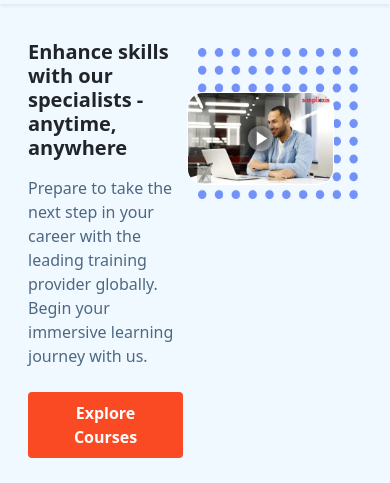
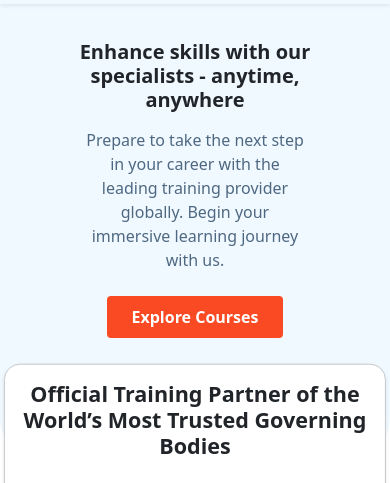
Before and after one commit to debyendu03/simpliaxis.com, a website with bundled scripts: page index.html in a window 390 px wide. Shown: the part 60-543 px from the top of the page. Built offline with nearby package versions, Linux system fonts and the light colour scheme.

Commit message:
Enhance home banner responsiveness by adding media queries and adjusting layout for mobile views

```diff
--- a/css/home-banner.css
+++ b/css/home-banner.css
@@ -93,6 +93,31 @@
     gap: 2rem;
     animation: scroll 3s linear infinite;
     width: max-content;
+}
+.home-ban-title-sec {
+    width: 50%;
+}
+.hide-on-mobile {
+    display: block;
+}
+@media (max-width: 991.98px) {
+    .hide-on-mobile {
+        display: none !important;
+    }
+    .home-ban-title-sec-text {
+        width: 90%;
+        margin: 0 auto 30px auto;
+    }
+    .home-ban-title-sec-text .card-body {
+        text-align: center;
+    }
+    .home-ban-title-sec-text .card-body p {
+        justify-self: center;
+        width: 80%;
+    }
+    .home-ban-title-sec {
+        width: 95%;
+    }
 }
 
 /* Responsive additions */
--- a/index.html
+++ b/index.html
@@ -31,7 +31,7 @@
         <section id="learners-reviews-section-placeholder"></section>
         <section id="our-latest-blogs-section-placeholder"></section>
         <section id="counselling-section-placeholder"></section>
-        <section id="footer-placeholder"></section>
+        <!-- <section id="footer-placeholder"></section> -->
 
         <!--  JS -->
         <script
--- a/js/components/footer.js
+++ b/js/components/footer.js
@@ -1,7 +1,7 @@
 export function footer() {
     const html = `
     <!-- first row start -->
-    <div class="container-fluid px-2 px-md-0" style="width: 100%">
+    <div class="container-fluid px-2 px-md-0" style="width: 85%">
         <div class="row mx-auto py-3 flex-column flex-md-row">
             <div class="col-12 col-md-6 mb-4 mb-md-0">
                 <!-- Company -->
@@ -49,7 +49,7 @@ export function footer() {
                     </ul>
                 </div>
             </div>
-            <div class="col-12 col-md-6">
+            <div class="col-12 col-md-6 ">
                 <!-- Newsletter, Connect, Payment -->
                 <div class="mb-4">
                     <p class="fw-bold mb-2">Get Our Weekly Newsletter :</p>
@@ -59,7 +59,8 @@ export function footer() {
                             Subscribe <i class="bi bi-chevron-right ms-2"></i>
                         </button>
                     </form>
-                    <div class="mb-3">
+                     <div class="d-flex">
+                    <div class="mb-3 w-25">
                         <span class="fw-bold pe-2">Connect with us :</span>
                         <div class="mt-2 d-flex flex-wrap gap-2">
                             <a href="#" class="me-2"><i class="bi bi-linkedin fs-4"></i></a>
@@ -68,7 +69,7 @@ export function footer() {
                             <a href="#" class="me-2"><i class="bi bi-twitter fs-4"></i></a>
                         </div>
                     </div>
-                    <div class="mb-3">
+                    <div class="mb-3 w-50">
                         <span class="fw-bold">We Accept</span>
                         <div class="mt-2 d-flex flex-wrap gap-2">
                             <img src="asset/logos/payment-logos/paypal.webp" alt="PayPal" height="18" />
@@ -82,6 +83,8 @@ export function footer() {
                             <img src="asset/logos/payment-logos/klarnafooter.webp" alt="Klarna" height="18" />
                         </div>
                     </div>
+                    </div>
+
                 </div>
             </div>
         </div>
--- a/js/components/homeBanner.js
+++ b/js/components/homeBanner.js
@@ -5,12 +5,12 @@ export function homeBanner() {
       class="home-banner-sec w-100 justify-content-center d-flex pb-5 rounded-5 rounded-top-0"
     >
       <div class="d-flex justify-content-center mt-4 mb-4" style="width: 87vw">
-        <div class="home-ban-title-sec w-50">
+        <div class="home-ban-title-sec ">
           <!-- home banner text section -->
-          <div class="home-ban-title-sec-text">
-            <div class="card border border-0" style="background-color: #f0f9ff">
-              <div class="card-body">
-                <h5 class="card-title fw-bold fs-2 border-primary">
+          <div class="home-ban-title-sec-text ">
+
+              <div class=" card-body">
+                <h5 class="card-title fw-bold fs-2 ">
                   Enhance skills with our specialists - anytime, anywhere
                 </h5>
                 <p style="color: #4f6882; background-color: #f0f9ff" class="card-text mt-3 mb-4">
@@ -18,11 +18,10 @@ export function homeBanner() {
                   globally. Begin your immersive learning journey with us.
                 </p>
                 <a href="#" class="btn rounded-1 fw-bold py-2 px-4 button">Explore Courses</a>
-              </div>
             </div>
           </div>
           <!-- slider section -->
-          <div class="home-ban-title-sec-slide ">
+          <div class="home-ban-title-sec-slide hide-on-mobile">
             <section class="trusted-by-section">
               <h6 class="mb-4">Trusted by</h6>
               <div class="marquee me-5 mb-3">
@@ -49,7 +48,7 @@ export function homeBanner() {
             </section>
           </div>
           <!-- Rated by Learners -->
-          <div>
+          <div class="hide-on-mobile">
             <section>
               <div class="card mx-3 border border-0" style="max-width: 420px; background-color: #f0f9ff">
                 <div class="row g-0">
@@ -78,7 +77,7 @@ export function homeBanner() {
           </div>
         </div>
         <!-- home banner video side -->
-        <div class="home-ban-vdo-container w-50 p-4">
+        <div class="home-ban-vdo-container w-50 p-4 hide-on-mobile">
           <div class="position-relative">
             <img
               class="position-absolute top-0 end-0 z-0 pt-1"
```
